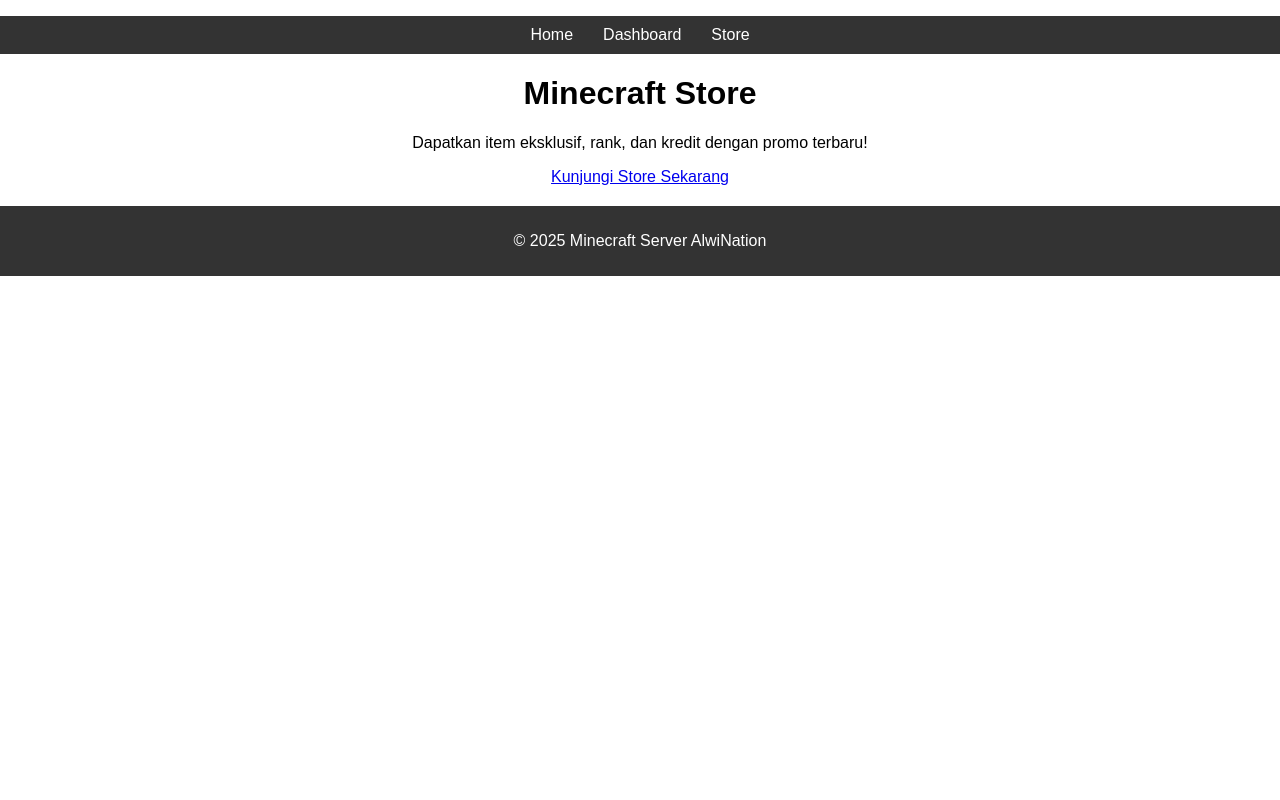
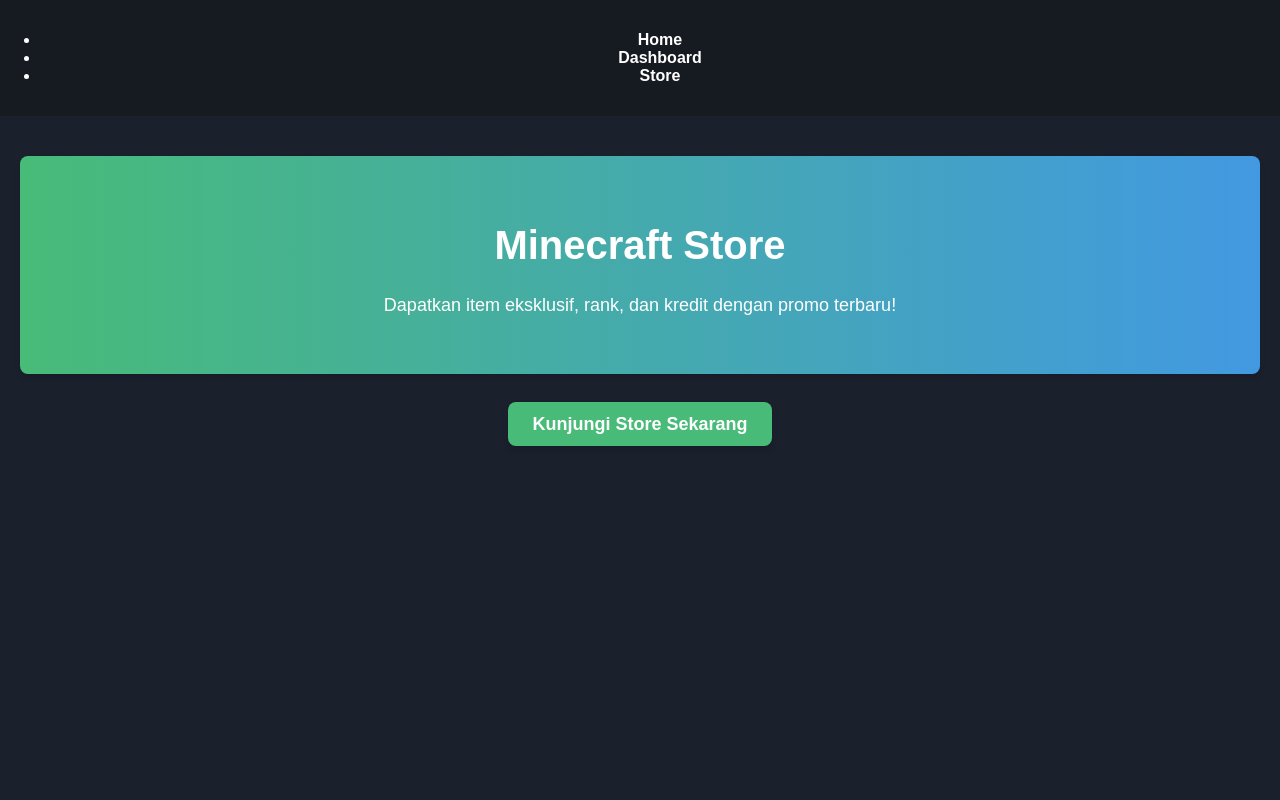
Before and after one commit to ranggaardhyy/Visantara-Official, a React (Vite) app: page /store in a window 1280 px wide. Shown: the top 800 px of the page. Built offline with nearby package versions, Linux system fonts and the light colour scheme; the HTML template or start-up script is replaced by a standard one.

Commit message:
Improve Code for better UI/UX for user

```diff
--- a/src/index.css
+++ b/src/index.css
@@ -1,30 +1,97 @@
+/* Style Umum */
 body {
-    font-family: Arial, sans-serif;
+    font-family: 'Poppins', sans-serif;
+    background-color: #0d1117; /* Warna latar belakang yang lebih profesional */
+    color: #ffffff;
     margin: 0;
     padding: 0;
+}
+
+/* Header */
+nav {
+    background-color: #161b22; /* Warna navbar lebih gelap */
+    padding: 15px 0;
     text-align: center;
 }
 
-nav ul {
-    list-style: none;
-    display: flex;
-    justify-content: center;
-    padding: 10px;
-    background-color: #333;
+nav a {
+    color: #ffffff;
+    text-decoration: none;
+    margin: 0 15px;
+    font-size: 16px;
+    font-weight: bold;
+    transition: 0.3s;
 }
 
-nav ul li {
-    margin: 0 15px;
+nav a:hover {
+    color: #1f6feb; /* Warna hover */
 }
 
-nav ul li a {
-    color: white;
-    text-decoration: none;
+/* Hero Section */
+.hero {
+    text-align: center;
+    padding: 80px 20px;
+    background: url('/assets/bg-minecraft.jpg') no-repeat center center/cover;
 }
 
+.hero h1 {
+    font-size: 36px;
+    font-weight: bold;
+    text-shadow: 2px 2px 5px rgba(0, 0, 0, 0.7);
+}
+
+.hero p {
+    font-size: 18px;
+    margin-top: 10px;
+    color: #ddd;
+}
+
+/* Tombol */
+.btn-primary {
+    display: inline-block;
+    background-color: #1f6feb;
+    color: #fff;
+    padding: 12px 24px;
+    border-radius: 6px;
+    font-size: 18px;
+    font-weight: bold;
+    text-decoration: none;
+    transition: 0.3s;
+}
+
+.btn-primary:hover {
+    background-color: #005ecb;
+}
+
+/* Status Server */
+.server-status {
+    text-align: center;
+    margin: 40px 0;
+    background: #161b22;
+    padding: 20px;
+    border-radius: 8px;
+}
+
+/* Section Fitur */
+.features {
+    display: grid;
+    grid-template-columns: repeat(auto-fit, minmax(250px, 1fr));
+    gap: 20px;
+    text-align: center;
+    padding: 40px 20px;
+}
+
+.features div {
+    background: #1c1f26;
+    padding: 20px;
+    border-radius: 8px;
+}
+
+/* Footer */
 footer {
-    margin-top: 20px;
-    padding: 10px;
-    background-color: #333;
-    color: white;
+    text-align: center;
+    padding: 20px;
+    background: #161b22;
+    color: #aaa;
+    font-size: 14px;
 }
--- a/src/pages/Dashboard.jsx
+++ b/src/pages/Dashboard.jsx
@@ -32,42 +32,94 @@
         }
     };
 
+    // Style Object untuk inline styling
+    const containerStyle = {
+        maxWidth: "800px",
+        margin: "0 auto",
+        padding: "16px",
+        textAlign: "center",
+        color: "#333",
+    };
+
+    const headingStyle = {
+        fontSize: "2rem",
+        fontWeight: "bold",
+        marginBottom: "24px",
+    };
+
+    const formStyle = {
+        marginBottom: "24px",
+    };
+
+    const inputStyle = {
+        padding: "8px",
+        border: "1px solid #ccc",
+        borderRadius: "4px",
+        width: "100%",
+        marginBottom: "8px",
+    };
+
+    const selectStyle = {
+        padding: "8px",
+        border: "1px solid #ccc",
+        borderRadius: "4px",
+        width: "100%",
+        marginBottom: "8px",
+    };
+
+    const buttonStyle = {
+        padding: "10px 20px",
+        backgroundColor: "#007BFF",
+        color: "#fff",
+        border: "none",
+        borderRadius: "4px",
+        cursor: "pointer",
+        fontSize: "1rem",
+    };
+
+    const playerInfoStyle = {
+        marginTop: "24px",
+        padding: "16px",
+        backgroundColor: "#f0f0f0",
+        color: "#000",
+        borderRadius: "4px",
+    };
+
+    const errorStyle = {
+        color: "red",
+        marginTop: "16px",
+    };
+
     return (
-        <div className="container mx-auto p-4 text-center">
-            <h1 className="text-3xl font-bold mb-6">Dashboard</h1>
-
+        <div style={containerStyle}>
+            <h1 style={headingStyle}>Dashboard</h1>
             {/* Form Login */}
-            <form onSubmit={handleLogin} className="space-y-4">
+            <form onSubmit={handleLogin} style={formStyle}>
                 <input
                     type="text"
                     value={username}
                     onChange={(e) => setUsername(e.target.value)}
                     placeholder="Masukkan Username Minecraft"
-                    className="px-4 py-2 border rounded w-full"
+                    style={inputStyle}
                     required
                 />
-
                 <select
                     value={platform}
                     onChange={(e) => setPlatform(e.target.value)}
-                    className="px-4 py-2 border rounded w-full"
+                    style={selectStyle}
                 >
                     <option value="java">Java Edition</option>
                     <option value="bedrock">Bedrock Edition</option>
                 </select>
-
-                <button
-                    type="submit"
-                    className="px-6 py-2 bg-blue-600 text-white rounded"
-                >
+                <button type="submit" style={buttonStyle}>
                     Login
                 </button>
             </form>
 
             {/* Tampilkan Info Player */}
             {playerInfo && (
-                <div className="mt-6 p-4 bg-gray-800 text-white rounded">
-                    <h2 className="text-xl font-semibold">Info Player</h2>
+                <div style={playerInfoStyle}>
+                    <h2 style={{ fontSize: "1.25rem", fontWeight: "bold" }}>Info Player</h2>
                     <p>Username: {playerInfo.username}</p>
                     <p>Platform: {playerInfo.platform}</p>
                     <p>Level: {playerInfo.level}</p>
@@ -76,7 +128,7 @@
             )}
 
             {/* Tampilkan Error Jika Ada */}
-            {error && <p className="text-red-500 mt-4">{error}</p>}
+            {error && <p style={errorStyle}>{error}</p>}
         </div>
     );
 };
--- a/src/pages/Home.jsx
+++ b/src/pages/Home.jsx
@@ -1,43 +1,188 @@
 import React from "react";
 import { Link } from "react-router-dom";
+import ServerStatus from "../components/ServerStatus";
 import { FaUsers, FaCogs, FaGlobe } from "react-icons/fa";
-import ServerStatus from "../components/ServerStatus";
 
 const Home = () => {
+  // Style Objects
+  const mainContainerStyle = {
+    backgroundColor: "#1a202c", // bg-gray-900
+    color: "#ffffff",
+    minHeight: "100vh",
+  };
+
+  // Hero Section Styles
+  const heroSectionStyle = {
+    position: "relative",
+    display: "flex",
+    alignItems: "center",
+    justifyContent: "center",
+    height: "100vh",
+    textAlign: "center",
+    backgroundSize: "cover",
+    backgroundPosition: "center",
+    backgroundImage: "url('/images/minecraft-bg.jpg')",
+  };
+
+  const heroOverlayStyle = {
+    position: "absolute",
+    top: 0,
+    left: 0,
+    right: 0,
+    bottom: 0,
+    backgroundColor: "rgba(0, 0, 0, 0.6)",
+    borderRadius: "8px",
+  };
+
+  const heroContentStyle = {
+    position: "relative",
+    zIndex: 1,
+    padding: "2rem",
+    maxWidth: "600px",
+    margin: "0 auto",
+    borderRadius: "8px",
+  };
+
+  const heroTitleStyle = {
+    fontSize: "3rem",
+    fontWeight: "800",
+    marginBottom: "1rem",
+    textShadow: "2px 2px 4px rgba(0,0,0,0.5)",
+  };
+
+  const heroTextStyle = {
+    fontSize: "1.125rem",
+    opacity: 0.9,
+    marginBottom: "1.5rem",
+  };
+
+  const buttonStyle = {
+    marginTop: "1.5rem",
+    padding: "0.75rem 2rem",
+    backgroundColor: "#48bb78", // green-500
+    border: "none",
+    borderRadius: "0.5rem",
+    color: "#fff",
+    fontWeight: "600",
+    fontSize: "1.125rem",
+    boxShadow: "0 4px 6px rgba(0, 0, 0, 0.1)",
+    cursor: "pointer",
+    transition: "all 0.3s ease",
+  };
+
+  // Server Status Section Styles
+  const serverStatusSectionStyle = {
+    padding: "4rem 0",
+    backgroundColor: "#2d3748", // bg-gray-800
+    textAlign: "center",
+  };
+
+  const statusContainerStyle = {
+    maxWidth: "800px",
+    margin: "0 auto",
+    padding: "0 1.5rem",
+  };
+
+  // Feature Section Styles
+  const featureSectionStyle = {
+    padding: "4rem 0",
+    backgroundColor: "#1a202c", // bg-gray-900
+    textAlign: "center",
+  };
+
+  const featureContainerStyle = {
+    maxWidth: "1200px",
+    margin: "0 auto",
+    padding: "0 1.5rem",
+    display: "grid",
+    gridTemplateColumns: "repeat(auto-fit, minmax(250px, 1fr))",
+    gap: "2rem",
+  };
+
+  const featureItemStyle = {
+    padding: "1.5rem",
+    backgroundColor: "#2d3748", // bg-gray-800
+    borderRadius: "0.5rem",
+    boxShadow: "0 4px 6px rgba(0, 0, 0, 0.1)",
+    textAlign: "center",
+    transition: "transform 0.3s ease",
+  };
+
+  const featureIconStyle = {
+    color: "#68d391", // text-green-400
+    fontSize: "2.5rem",
+    marginBottom: "1rem",
+  };
+
+  const featureTitleStyle = {
+    fontSize: "1.25rem",
+    fontWeight: "600",
+    marginBottom: "0.5rem",
+  };
+
+  const featureTextStyle = {
+    opacity: 0.9,
+  };
+
   return (
-        <div className="min-h-screen bg-gray-900 text-white flex flex-col items-center">
+    <div style={mainContainerStyle}>
       {/* Hero Section */}
-            <section className="w-full text-center py-20 bg-cover bg-center relative" style={{ backgroundImage: "url('/assets/hero-bg.jpg')" }}>
-                <div className="bg-black bg-opacity-50 p-10 rounded-lg">
-                    <h1 className="text-5xl font-bold mb-4 animate-fadeIn">Selamat Datang di AlwiNation SMP</h1>
-                    <p className="text-lg text-gray-300 animate-fadeInSlow">Server Minecraft terbaik untuk komunitas!</p>
-                    <button className="mt-6 px-8 py-3 bg-green-500 hover:bg-green-600 text-white font-semibold rounded-lg shadow-lg transform hover:scale-105 transition duration-300">
-                        Gabung Sekarang
-                    </button>
+      <section style={heroSectionStyle}>
+        <div style={heroOverlayStyle}></div>
+        <div style={heroContentStyle}>
+          <h1 style={heroTitleStyle}>Selamat Datang di AlwiNation SMP</h1>
+          <p style={heroTextStyle}>Server Minecraft terbaik untuk komunitas!</p>
+          <Link to="/dashboard">
+            <button style={buttonStyle}>Gabung Sekarang</button>
+          </Link>
         </div>
       </section>
 
-            {/* Server Status */}
+      {/* Server Status Section */}
+      <section style={serverStatusSectionStyle}>
+        <div style={statusContainerStyle}>
+          <h3 style={{ fontSize: "1.875rem", fontWeight: "600" }}>
+            Server Status
+          </h3>
           <ServerStatus />
+        </div>
+      </section>
 
-            {/* Fitur Server */}
-            <section className="text-center mt-10 px-6 max-w-5xl">
-                <h3 className="text-3xl font-semibold mb-6 text-green-400">Kenapa Main di AlwiNation?</h3>
-                <div className="grid grid-cols-1 md:grid-cols-3 gap-6">
-                    <div className="p-6 bg-gray-800 rounded-lg shadow-md flex flex-col items-center">
-                        <FaGlobe className="text-green-400 text-4xl mb-3" />
-                        <h4 className="font-semibold text-xl">Survival Mode</h4>
-                        <p className="text-gray-300 text-sm mt-2">Jelajahi dunia tanpa batas dengan teman-temanmu!</p>
+      {/* Feature Section */}
+      <section style={featureSectionStyle}>
+        <div style={statusContainerStyle}>
+          <h3
+            style={{
+              fontSize: "1.875rem",
+              fontWeight: "600",
+              marginBottom: "2rem",
+              color: "#68d391",
+            }}
+          >
+            Kenapa Main di AlwiNation?
+          </h3>
+          <div style={featureContainerStyle}>
+            <div style={featureItemStyle}>
+              <FaGlobe style={featureIconStyle} />
+              <h4 style={featureTitleStyle}>Survival Mode</h4>
+              <p style={featureTextStyle}>
+                Jelajahi dunia tanpa batas dengan teman-temanmu!
+              </p>
             </div>
-                    <div className="p-6 bg-gray-800 rounded-lg shadow-md flex flex-col items-center">
-                        <FaCogs className="text-green-400 text-4xl mb-3" />
-                        <h4 className="font-semibold text-xl">Custom Plugins</h4>
-                        <p className="text-gray-300 text-sm mt-2">Pengalaman unik dengan fitur eksklusif.</p>
+            <div style={featureItemStyle}>
+              <FaCogs style={featureIconStyle} />
+              <h4 style={featureTitleStyle}>Custom Plugins</h4>
+              <p style={featureTextStyle}>
+                Pengalaman unik dengan fitur eksklusif.
+              </p>
             </div>
-                    <div className="p-6 bg-gray-800 rounded-lg shadow-md flex flex-col items-center">
-                        <FaUsers className="text-green-400 text-4xl mb-3" />
-                        <h4 className="font-semibold text-xl">Komunitas Aktif</h4>
-                        <p className="text-gray-300 text-sm mt-2">Bergabung dengan ratusan pemain setiap hari.</p>
+            <div style={featureItemStyle}>
+              <FaUsers style={featureIconStyle} />
+              <h4 style={featureTitleStyle}>Komunitas Aktif</h4>
+              <p style={featureTextStyle}>
+                Bergabung dengan ratusan pemain setiap hari.
+              </p>
+            </div>
           </div>
         </div>
       </section>
--- a/src/pages/Store.jsx
+++ b/src/pages/Store.jsx
@@ -2,36 +2,92 @@
 import { Link } from "react-router-dom";
 
 function Store() {
+  // Style Objects
+  const containerStyle = {
+    minHeight: "100vh",
+    backgroundColor: "#1a202c", // bg-gray-900
+    color: "#ffffff",
+    padding: "2.5rem 1.25rem", // py-10 px-5
+  };
+
+  // Banner Promosi Style
+  const bannerStyle = {
+    background: "linear-gradient(to right, #48bb78, #4299e1)", // from-green-500 to-blue-600
+    textAlign: "center",
+    padding: "2.5rem",
+    borderRadius: "0.5rem",
+    boxShadow: "0px 4px 6px rgba(0, 0, 0, 0.1)",
+  };
+
+  const bannerTitleStyle = {
+    fontSize: "2.5rem", // roughly equivalent to text-4xl
+    fontWeight: "bold",
+  };
+
+  const bannerTextStyle = {
+    marginTop: "0.75rem", // mt-3
+    fontSize: "1.125rem", // text-lg
+  };
+
+  // Tombol Redirect Style
+  const buttonContainerStyle = {
+    textAlign: "center",
+    marginTop: "2.5rem", // mt-10
+  };
+
+  const buttonStyle = {
+    backgroundColor: "#48bb78", // bg-green-500
+    color: "#ffffff",
+    padding: "0.75rem 1.5rem", // py-3 px-6
+    borderRadius: "0.5rem", // rounded-lg
+    fontWeight: "bold",
+    fontSize: "1.125rem", // text-lg
+    boxShadow: "0px 4px 6px rgba(0, 0, 0, 0.1)",
+    textDecoration: "none",
+    transition: "background-color 0.3s ease",
+  };
+
   return (
-        <div className="min-h-screen bg-gray-900 text-white py-10 px-5 md:px-20">
+    <div style={containerStyle}>
       {/* Banner Promosi */}
-            <div className="bg-gradient-to-r from-green-500 to-blue-600 text-center py-10 rounded-lg shadow-lg">
-                <h1 className="text-4xl font-bold">Minecraft Store</h1>
-                <p className="mt-3 text-lg">Dapatkan item eksklusif, rank, dan kredit dengan promo terbaru!</p>
+      <div style={bannerStyle}>
+        <h1 style={bannerTitleStyle}>Minecraft Store</h1>
+        <p style={bannerTextStyle}>
+          Dapatkan item eksklusif, rank, dan kredit dengan promo terbaru!
+        </p>
       </div>
 
-            {/* Promo Terbaru
-            <div className="mt-10">
-                <h2 className="text-2xl font-semibold mb-5">Promo Terbaru</h2>
-                <div className="grid grid-cols-1 md:grid-cols-3 gap-6">
-                    <div className="bg-gray-800 p-5 rounded-lg shadow-lg">
-                        <h3 className="text-xl font-bold">Rank VIP</h3>
-                        <p className="mt-2">Dapatkan akses eksklusif dengan harga spesial!</p>
+      {/* Promo Terbaru (bagian ini dikomentari jika tidak digunakan) */}
+      {/*
+      <div style={{ marginTop: "2.5rem" }}>
+        <h2 style={{ fontSize: "1.5rem", fontWeight: "600", marginBottom: "1.25rem" }}>
+          Promo Terbaru
+        </h2>
+        <div style={{ display: "grid", gridTemplateColumns: "repeat(auto-fit, minmax(250px, 1fr))", gap: "1.5rem" }}>
+          <div style={{ backgroundColor: "#2d3748", padding: "1.25rem", borderRadius: "0.5rem", boxShadow: "0px 4px 6px rgba(0,0,0,0.1)" }}>
+            <h3 style={{ fontSize: "1.25rem", fontWeight: "bold" }}>Rank VIP</h3>
+            <p style={{ marginTop: "0.5rem" }}>Dapatkan akses eksklusif dengan harga spesial!</p>
           </div>
-                    <div className="bg-gray-800 p-5 rounded-lg shadow-lg">
-                        <h3 className="text-xl font-bold">Coin Bonus</h3>
-                        <p className="mt-2">Beli 1000 kredit, dapat tambahan 200 kredit gratis!</p>
+          <div style={{ backgroundColor: "#2d3748", padding: "1.25rem", borderRadius: "0.5rem", boxShadow: "0px 4px 6px rgba(0,0,0,0.1)" }}>
+            <h3 style={{ fontSize: "1.25rem", fontWeight: "bold" }}>Coin Bonus</h3>
+            <p style={{ marginTop: "0.5rem" }}>Beli 1000 kredit, dapat tambahan 200 kredit gratis!</p>
           </div>
-                    <div className="bg-gray-800 p-5 rounded-lg shadow-lg">
-                        <h3 className="text-xl font-bold">Bundle Spesial</h3>
-                        <p className="mt-2">Dapatkan paket lengkap item dengan harga diskon!</p>
+          <div style={{ backgroundColor: "#2d3748", padding: "1.25rem", borderRadius: "0.5rem", boxShadow: "0px 4px 6px rgba(0,0,0,0.1)" }}>
+            <h3 style={{ fontSize: "1.25rem", fontWeight: "bold" }}>Bundle Spesial</h3>
+            <p style={{ marginTop: "0.5rem" }}>Dapatkan paket lengkap item dengan harga diskon!</p>
           </div>
         </div>
       </div>
       */}
+
       {/* Tombol Redirect */}
-            <div className="text-center mt-10">
-                <Link to="https://your-store-link.com" target="_blank" rel="noopener noreferrer" className="bg-green-500 hover:bg-green-600 text-white px-6 py-3 rounded-lg font-bold text-lg shadow-lg transition duration-300">
+      <div style={buttonContainerStyle}>
+        <Link
+          to="https://store.alwination.id"
+          target="_blank"
+          rel="noopener noreferrer"
+          style={buttonStyle}
+        >
           Kunjungi Store Sekarang
         </Link>
       </div>
```
Also changed, not shown: 6 other files (tests, documents, lock files or other folders). Lines whose indentation alone changed are shown as unchanged.
